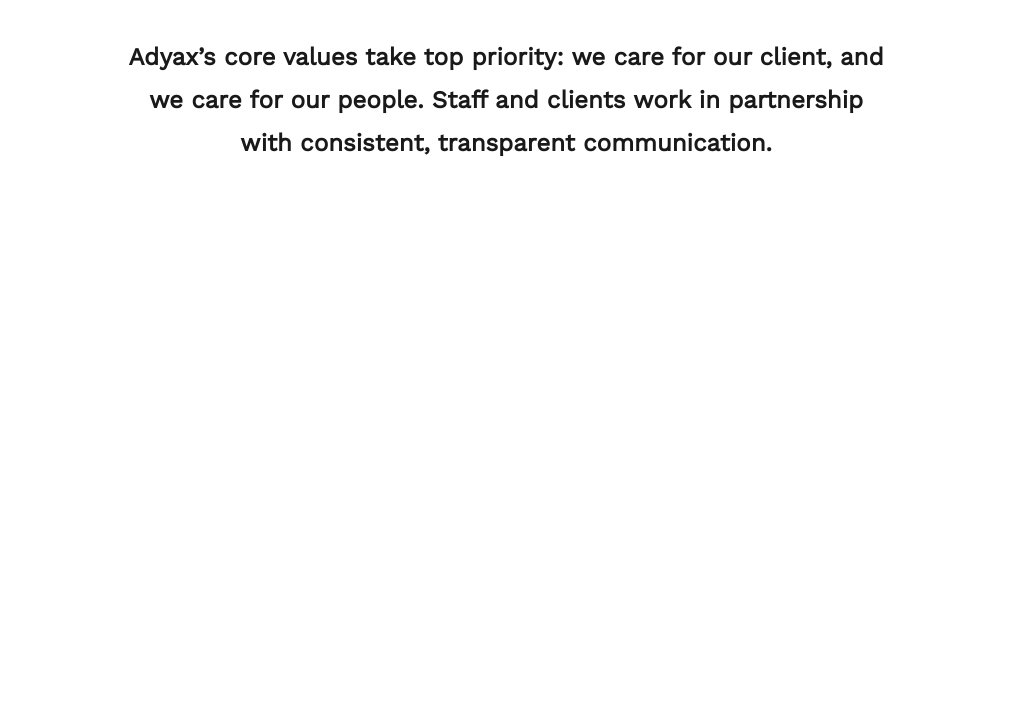
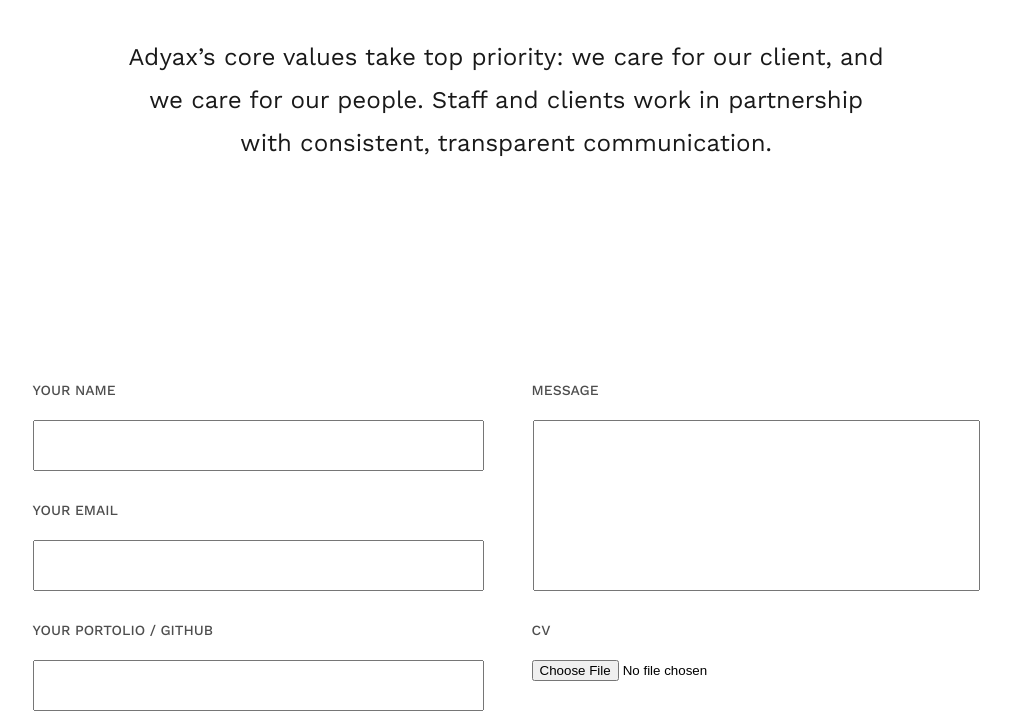
Before and after one commit to evgar/adx_frontend, a website: page app/index.html in a window 1280 px wide. Shown: the part 287-1006 px from the top of the page, without its empty margins (134-1145 px from the left). Before the commit the page ends 800 px from the top, so only its background shows below. Drawn offline with nearby package versions, Linux system fonts and the light colour scheme; files that its build step writes are made by us from their sources.

Commit message:
update form styles

```diff
--- a/app/index.html
+++ b/app/index.html
@@ -49,6 +49,36 @@
       </div>
       <h2 class="main-title">Frond-End Developer<span class="main-title">.</span></h2>
       <h3 class="subtitle">Adyax’s core values take top priority: we care for our client, and we care for our people. Staff and clients work in partnership with consistent,  transparent communication.</h3>
+    <form class="form">
+      <fieldset class="form-block form-block--left">
+        <!--<div class="form">-->
+          <label class="form__label" for="name">Your name</label>
+          <input class="form__input" type="text" id="name" name="">
+        <!--</div>-->
+
+        <!--<div class="form">-->
+          <label class="form__label" for="email">Your email</label>
+          <input class="form__input" type="email" id="email" name="">
+        <!--</div>-->
+
+        <!--<div class="form">-->
+          <label class="form__label" for="link">Your portolio / github</label>
+          <input class="form__input" type="url" id="link" name="">
+        <!--</div>-->
+        </fieldset>
+
+        <fieldset class="form-block form-block--right">
+        <!--<div class="form">-->
+           <label class="form__label" for="message">Message</label>
+            <textarea rows="11" id="message" class="form__textarea" name="textarea"></textarea>
+          <!--</div>-->
+
+          <!--<div class="form">-->
+            <label class="form__label" for="cv">CV</label>
+            <input class="form__input" type="file" id="cv" name="">
+          <!--</div>-->
+        </fieldset>
+    </form>
     <!-- build:js scripts/main.js -->
     <script src="scripts/main.js"></script>
     <!-- endbuild -->
--- a/app/styles/main.scss
+++ b/app/styles/main.scss
@@ -1,6 +1,14 @@
 @import "../styles/fonts";
 $black:   #191919;
 $sun-yellow: #fedd23;
+
+@mixin clearfix {
+  &:after {
+    content: "";
+    display: table;
+    clear: both;
+  }
+}
 
 body {
   width: 100%;
@@ -13,7 +21,7 @@
   height: 95px;
   margin: 52px auto 0 auto;
 
-  .logo_img {
+  &_img {
     width: 100%;
     height: auto;
   }
@@ -21,8 +29,7 @@
 
 .main-title {
   margin: 61px auto 0 auto;
-  font-family: 'avalonbold';
-  font-size: 59px;
+  font: 59px 'avalonbold';
   text-align: center;
   color: #191919;
   letter-spacing: 0.8px;
@@ -33,10 +40,50 @@
 
 .subtitle {
   color: #191919;
-  font-family: "work_sansregular";
-  font-size: 24px;
+  font: 24px "work_sansregular";
   text-align: center;
   width: 770px;
   margin: 40px auto 0 auto;
   line-height: 43px;
 }
+
+.form {
+  @include clearfix;
+  margin: 140px auto 0 auto;
+  padding-top: 75px;
+  max-width: 947px;
+}
+
+.form {
+  &__input {
+    width: 99%;
+    height: 45px;
+    margin: 20px 0 30px 0;
+  }
+  &__label {
+    width: 100%;
+    font: 14px 'work_sansmedium';
+    color: #4e4e4e;
+    text-transform: uppercase;
+    display: inline-block;
+  }
+  &__textarea {
+    width: 98.4%;
+    margin: 20px 0 30px 0;
+    resize: none;
+    float: right;
+  }
+}
+
+.form-block {
+  width: 47.3%;
+  border: none;
+  padding: 0;
+  margin: 0;
+  &--left{
+    float: left;
+  }
+  &--right{
+    float: right;
+  }
+}
```
